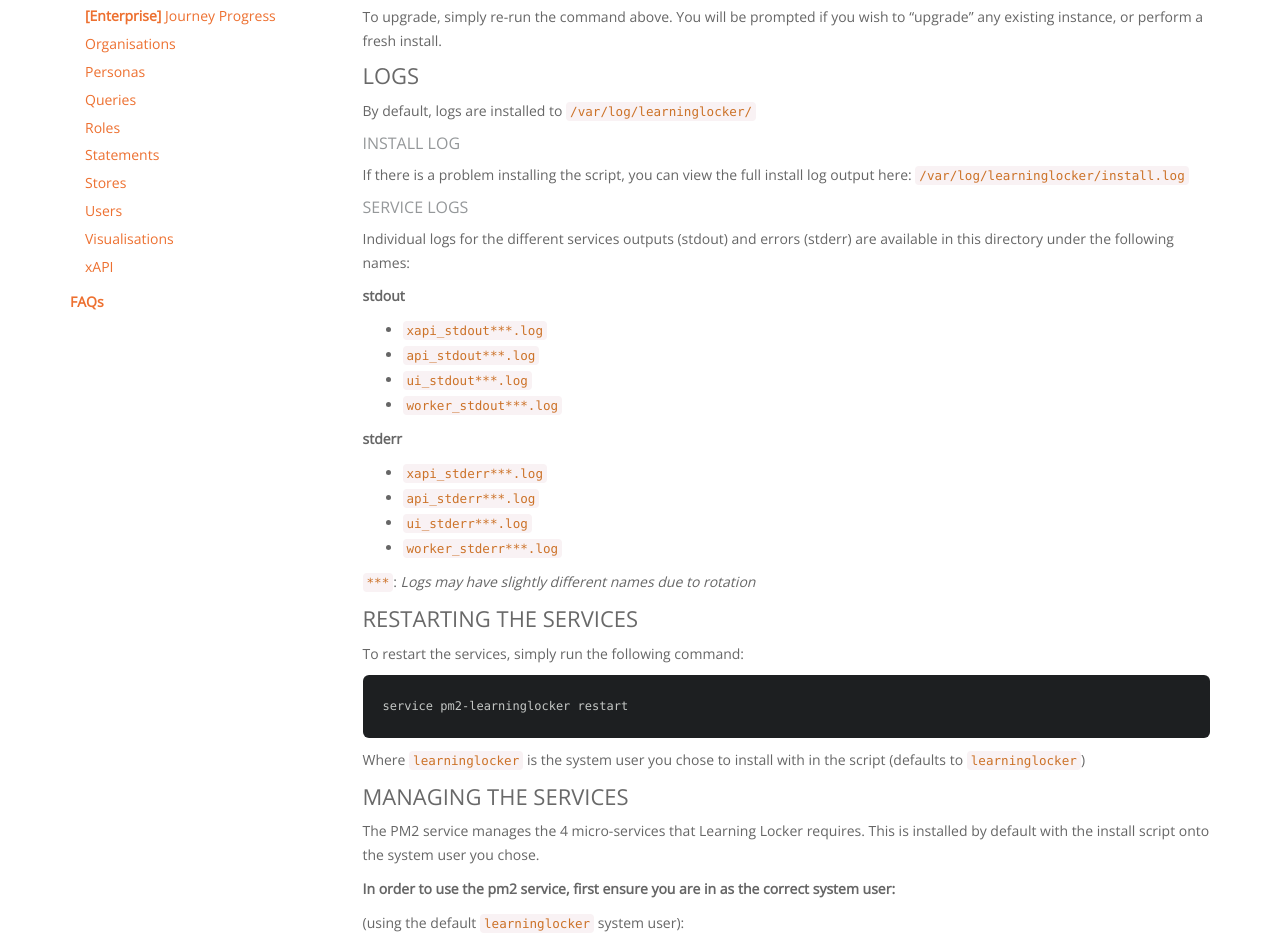
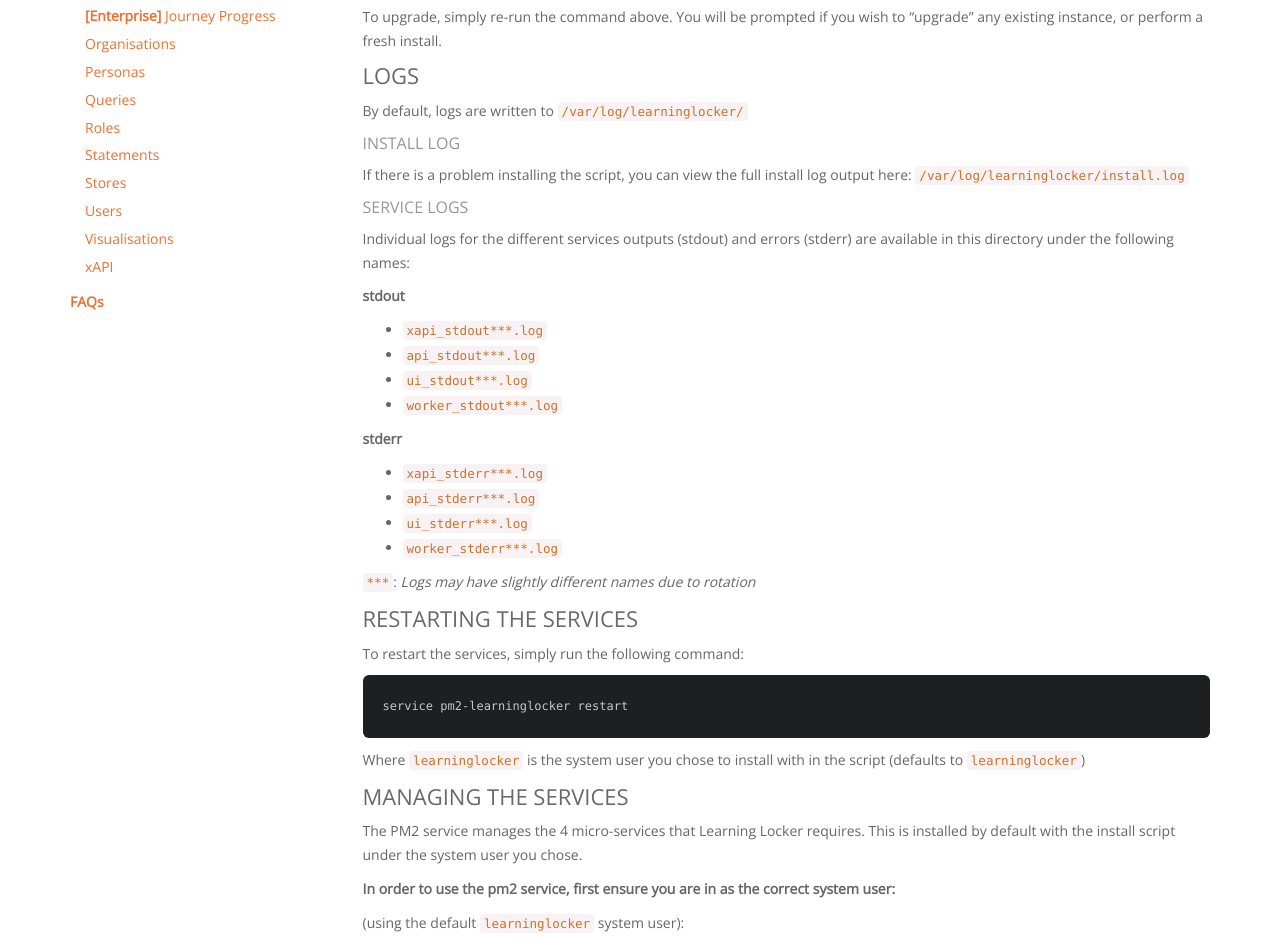
Before and after one commit to LearningLocker/docs, a Jekyll site: the page built from src/guides-installing.md, in a window 1280 px wide and 1400 px high, scrolled down 563 px. Shown: the part 159-1103 px from the top of the window. Built offline with Jekyll 4.4.1, drawn with Linux system fonts in a browser that asks for light colours; nearby versions of some CDN libraries; our own code applies the rules of GitHub Pages for plain Markdown files.

Commit message:
Some word-swaps

```diff
--- a/src/guides-installing.md
+++ b/src/guides-installing.md
@@ -36,7 +36,7 @@
 
 ### Logs
 
-By default, logs are installed to `/var/log/learninglocker/`
+By default, logs are written to `/var/log/learninglocker/`
 
 #### Install log
 
@@ -71,7 +71,7 @@
 
 ### Managing the services
 
-The PM2 service manages the 4 micro-services that Learning Locker requires. This is installed by default with the install script onto the system user you chose.
+The PM2 service manages the 4 micro-services that Learning Locker requires. This is installed by default with the install script under the system user you chose.
 
 **In order to use the pm2 service, first ensure you are in as the correct system user:**
 
```
